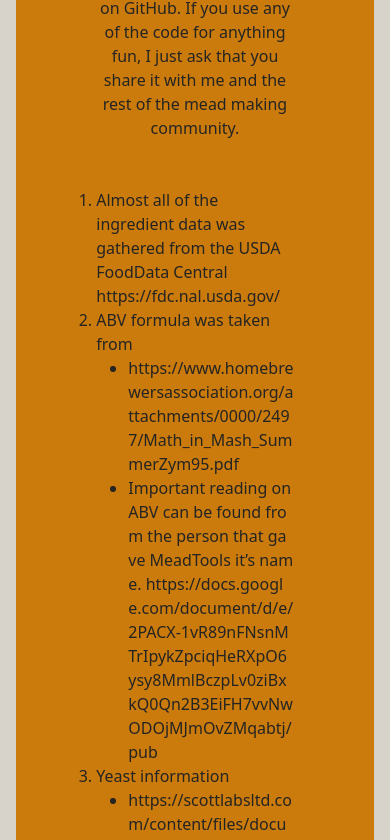
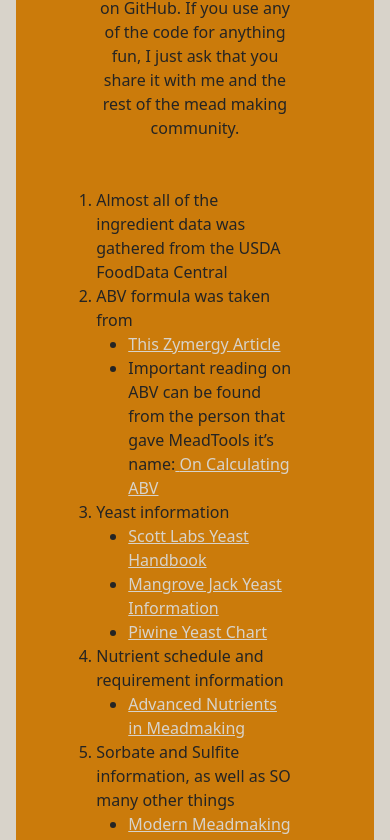
Before and after one commit to ljreaux/MeadTools-React, a React (Vite) app: page /about in a window 390 px wide. Shown: the part 1156-1996 px from the top of the page. Built offline with nearby package versions, Linux system fonts and the light colour scheme; the HTML template or start-up script is replaced by a standard one.

Commit message:
fixed styling and a few bugs

```diff
--- a/src/App.jsx
+++ b/src/App.jsx
@@ -1,16 +1,16 @@
 import ExtraCalcs from "./components/ExtraCalcs/ExtraCalcs";
-import NutrientCalc from "./components/NutrientCalc/NutrientCalc";
 import Navbar from "./components/Navbar";
 import Home from "./components/Home/Home";
 import { Outlet, Route, Routes } from "react-router-dom";
 import About from "./components/About/About";
+import NuteContainer from "./components/NutrientCalc/NuteContainer";
 function App() {
   return (
     <>
       <Navbar />
       <Routes>
         <Route path="/" element={<Home />}></Route>
-        <Route path="/NuteCalc/" element={<NutrientCalc />} />
+        <Route path="/NuteCalc/" element={<NuteContainer />} />
         <Route path="/ExtraCalcs/*" element={<ExtraCalcs />}>
           {" "}
         </Route>
--- a/src/components/About/About.jsx
+++ b/src/components/About/About.jsx
@@ -31,96 +31,181 @@ function About() {
           <ol className="list-decimal pt-8">
             <li>
               Almost all of the ingredient data was gathered from the USDA
-              FoodData Central https://fdc.nal.usda.gov/
+              <a
+                target="_blank"
+                rel="noreferrer"
+                href="https://fdc.nal.usda.gov/"
+              >
+                {" "}
+                FoodData Central
+              </a>
             </li>
             <li>
               ABV formula was taken from
-              <ul className="list-disc ml-8 break-all">
+              <ul className="list-disc ml-8">
                 <li>
-                  https://www.homebrewersassociation.org/attachments/0000/2497/Math_in_Mash_SummerZym95.pdf
+                  <a
+                    className="link"
+                    target="_blank"
+                    rel="noreferrer"
+                    href=" https://www.homebrewersassociation.org/attachments/0000/2497/Math_in_Mash_SummerZym95.pdf"
+                  >
+                    This Zymergy Article
+                  </a>
                 </li>
                 <li>
                   Important reading on ABV can be found from the person that
-                  gave MeadTools it’s name.
-                  https://docs.google.com/document/d/e/2PACX-1vR89nFNsnMTrIpykZpciqHeRXpO6ysy8MmlBczpLv0ziBxkQ0Qn2B3EiFH7vvNwODOjMJmOvZMqabtj/pub
+                  gave MeadTools it’s name:
+                  <a
+                    className="link"
+                    target="_blank"
+                    rel="noreferrer"
+                    href="https://docs.google.com/document/d/e/2PACX-1vR89nFNsnMTrIpykZpciqHeRXpO6ysy8MmlBczpLv0ziBxkQ0Qn2B3EiFH7vvNwODOjMJmOvZMqabtj/pub"
+                  >
+                    {"  "}
+                    On Calculating ABV
+                  </a>
                 </li>
               </ul>
             </li>
             <li>
               Yeast information
-              <ul className="list-disc ml-8 break-all">
+              <ul className="list-disc ml-8">
                 <li>
-                  https://scottlabsltd.com/content/files/documents/sll/handbooks/scott%20canada%202023%20handbook.pdf
+                  <a
+                    className="link"
+                    target="_blank"
+                    rel="noreferrer"
+                    href="https://scottlabsltd.com/content/files/documents/sll/handbooks/scott%20canada%202023%20handbook.pdf"
+                  >
+                    Scott Labs Yeast Handbook
+                  </a>
                 </li>
                 <li>
-                  https://help.mangrovejacks.com/hc/en-us/article_attachments/13551379984785
+                  <a
+                    className="link"
+                    target="_blank"
+                    rel="noreferrer"
+                    href="https://help.mangrovejacks.com/hc/en-us/article_attachments/13551379984785"
+                  >
+                    Mangrove Jack Yeast Information
+                  </a>
                 </li>
                 <li>
-                  https://www.piwine.com/media/pdf/yeast-selection-chart.pdf
+                  <a
+                    className="link"
+                    target="_blank"
+                    rel="noreferrer"
+                    href="https://www.piwine.com/media/pdf/yeast-selection-chart.pdf"
+                  >
+                    Piwine Yeast Chart
+                  </a>
                 </li>
               </ul>
             </li>
             <li>
               {" "}
               Nutrient schedule and requirement information
-              <ul className="list-disc ml-8 break-all">
+              <ul className="list-disc ml-8">
                 <li>
-                  https://docs.google.com/document/d/11pW-dC91OupCYKX-zld73ckg9ximXwxbmpLFOqv6JEk/edit
+                  <a
+                    className="link"
+                    target="_blank"
+                    rel="noreferrer"
+                    href="https://docs.google.com/document/d/11pW-dC91OupCYKX-zld73ckg9ximXwxbmpLFOqv6JEk/edit"
+                  >
+                    Advanced Nutrients in Meadmaking
+                  </a>
                 </li>
               </ul>
             </li>
             <li>
               Sorbate and Sulfite information, as well as SO many other things
-              <ul className="list-disc ml-8 break-all">
+              <ul className="list-disc ml-8">
                 <li>
-                  {" "}
-                  https://meadmaking.wiki/en/faq/stabilization_and_backsweetening
+                  <a
+                    className="link"
+                    target="_blank"
+                    rel="noreferrer"
+                    href="https://meadmaking.wiki/en/faq/stabilization_and_backsweetening"
+                  >
+                    Modern Meadmaking wiki - "Stabilization and Back Sweetening"
+                  </a>
                 </li>
               </ul>
             </li>
             <li>
               Hydrometer Temperature correction
-              <ul className="list-disc ml-8 break-all">
+              <ul className="list-disc ml-8">
                 <li>
-                  {" "}
-                  https://www.homebrewtalk.com/threads/temp-correction-formula-for-hydrometer.10684/
+                  <a
+                    className="link"
+                    target="_blank"
+                    rel="noreferrer"
+                    href="https://www.homebrewtalk.com/threads/temp-correction-formula-for-hydrometer.10684/"
+                  >
+                    Homebrewtalk thread
+                  </a>
                 </li>
               </ul>
             </li>
             <li>
               {" "}
               Refractometer calculator
-              <ul className="list-disc ml-8 break-all">
+              <ul className="list-disc ml-8">
                 <li>
-                  https://www.homebrewersassociation.org/zymurgy-magazine/jul-aug-2017/
+                  <a
+                    className="link"
+                    target="_blank"
+                    rel="noreferrer"
+                    href="https://www.homebrewersassociation.org/zymurgy-magazine/jul-aug-2017/ "
+                  >
+                    This Zymergy Article
+                  </a>
                 </li>
               </ul>
             </li>
             <li>
               {" "}
               Calculating OG without reading
-              <ul className="list-disc ml-8 break-all">
+              <ul className="list-disc ml-8">
                 <li>
-                  {" "}
-                  http://www.woodlandbrew.com/2013/02/abv-without-og.html{" "}
+                  <a
+                    className="link"
+                    target="_blank"
+                    rel="noreferrer"
+                    href="http://www.woodlandbrew.com/2013/02/abv-without-og.html"
+                  >
+                    Woodlandbrew article
+                  </a>{" "}
                 </li>
               </ul>
             </li>
             <li>
               {" "}
               General inspiration
-              <ul className="list-disc ml-8 break-all">
-                <li>https://gotmead.com/blog/the-mead-calculator/ </li>
+              <ul className="list-disc ml-8">
+                <li>
+                  <a
+                    className="link"
+                    target="_blank"
+                    rel="noreferrer"
+                    href="https://gotmead.com/blog/the-mead-calculator/"
+                  >
+                    MeadCalc from Got Mead
+                  </a>
+                </li>
               </ul>
             </li>
             <li>Ash and StormBeforeDawn from the Mead Hall discord</li>
           </ol>
-
-          <p className="py-12 text-2xl text-center">
-            To the entire mead making community, or all of the help,
-            inspiration, and knowledge I have gained over the past 4 years{" "}
-            <h1 className="text-4xl py-8">Thank you</h1>
-          </p>
+          <div className="py-12 text-2xl text-center">
+            <p>
+              To the entire mead making community, or all of the help,
+              inspiration, and knowledge I have gained over the past 4 years{" "}
+            </p>
+            <p className="text-4xl py-[3rem]">Thank you</p>
+          </div>
         </div>
       </div>
     </div>
--- a/src/components/ExtraCalcs/ExtraCalcsSideBar.jsx
+++ b/src/components/ExtraCalcs/ExtraCalcsSideBar.jsx
@@ -10,9 +10,8 @@ import Logos from "./Logos";
 
 function ExtraCalcsSideBar() {
   return (
-    <div className="fixed sm:left-2 sm:right-0 sm:top-2/4 sm:-translate-y-2/4 bg-sidebar border-s-textColor border-2 sm:h-fit sm:w-12 rounded-full text-4xl h-fit w-fit bottom-0">
-      {/* <div className="fixed  border-s-textColor border-2 h-fit w-fit rounded-full text-4xl"> */}
-      <nav className="flex sm:flex-col space-y-2 mx-1 justify-center">
+    <div className="fixed sm:left-2 sm:right-0 sm:top-2/4 sm:-translate-y-2/4 bg-sidebar border-s-textColor border-2 sm:h-fit sm:w-12 rounded-full text-4xl w-fit bottom-0">
+      <nav className="flex sm:flex-col space-y-2 mx-1 justify-center text-center">
         <Logos link="/ExtraCalcs/" logo={<TbBeer />} calc="ABV" />
 
         <Logos
--- a/src/components/Navbar.jsx
+++ b/src/components/Navbar.jsx
@@ -85,10 +85,10 @@ function Navbar() {
           >
             About
           </NavLink>
-          <span className="lg:text-3xl medium:text-xl absolute right-2">
+          <span className="lg:text-3xl medium:text-xl absolute right-2 sm:bottom-[40%] bottom-2">
             <div className="flex">
               <a
-                className="mx-0.5 hover:text-background hover:scale-105 transition-all"
+                className="mx-0.5 hover:text-background md:hover:scale-105 transition-all"
                 href="https://github.com/ljreaux/MeadTools-React/tree/main"
                 target="to_blank"
               >
@@ -96,7 +96,7 @@ function Navbar() {
               </a>
               <a
                 href=""
-                className="hover:text-background hover:scale-105 transition-all"
+                className="hover:text-background md:hover:scale-105 transition-all"
               >
                 <MdEmail />
               </a>
--- /dev/null
+++ b/src/components/NutrientCalc/NuteContainer.jsx
@@ -0,0 +1,23 @@
+import { useState } from "react";
+import NutrientCalc from "./NutrientCalc";
+
+export default function NuteContainer() {
+  const [dummyVol, setDummyVol] = useState(1);
+  const [dummySG, setDummySG] = useState(1);
+  const [dummyOffset, setDummyOffset] = useState(0);
+  const [dummyUnits, setDummyUnits] = useState("gal");
+  const [displayMainResults, setDisplayMainResults] = useState(false);
+  return (
+    <NutrientCalc
+      mainCalcVol={dummyVol}
+      setMainCalcVol={setDummyVol}
+      mainCalcSG={dummySG}
+      setMainCalcSG={setDummySG}
+      mainCalcOffset={dummyOffset}
+      setMainCalcOffset={setDummyOffset}
+      mainCalcUnits={dummyUnits}
+      setMainCalcUnits={setDummyUnits}
+      displayMainResults={displayMainResults}
+    ></NutrientCalc>
+  );
+}
--- a/src/index.css
+++ b/src/index.css
@@ -69,3 +69,11 @@ nav a.active{
  .active{
   @apply  text-sidebar;
  }
+
+ .link {
+  @apply text-background underline hover:text-textColor hover:font-bold transition-all
+ }
+
+ h2 {
+  @apply px-2
+ }
```
Also changed, not shown: src/components/NutrientCalc/NutrientCalc.jsx (+12 -8 lines).
